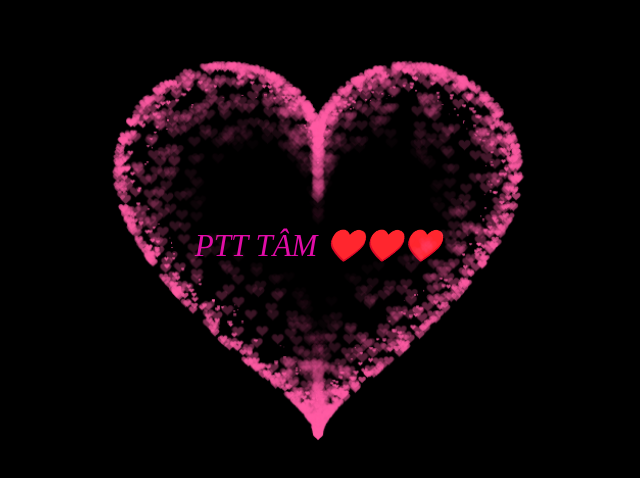
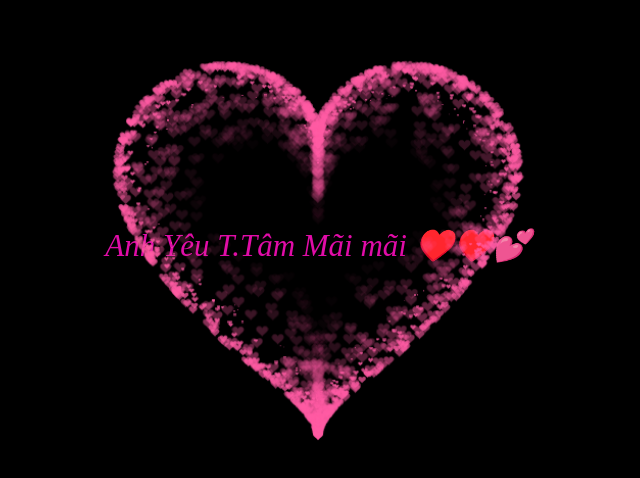
Before and after one commit to anons2003/ttam, a plain HTML site: page index.html in a window 1280 px wide. Shown: the part 152-630 px from the top of the page, without its empty margins (322-962 px from the left). Drawn offline with Linux system fonts and the light colour scheme.

Commit message:
Update index.html

```diff
--- a/index.html
+++ b/index.html
@@ -306,6 +306,6 @@ display: flex;
 align-items: center;
 justify-content: center;
 margin-bottom: 5px;
-text-align: center;">PTT TÂM ♥️♥️♥️</div>
+text-align: center;">Anh Yêu T.Tâm Mãi mãi ♥️♥️💕</div>
 </BODY>
 </HTML>
```
